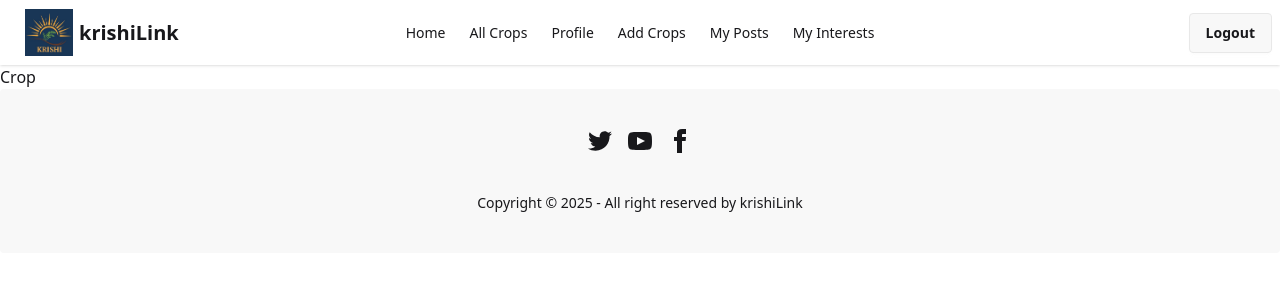
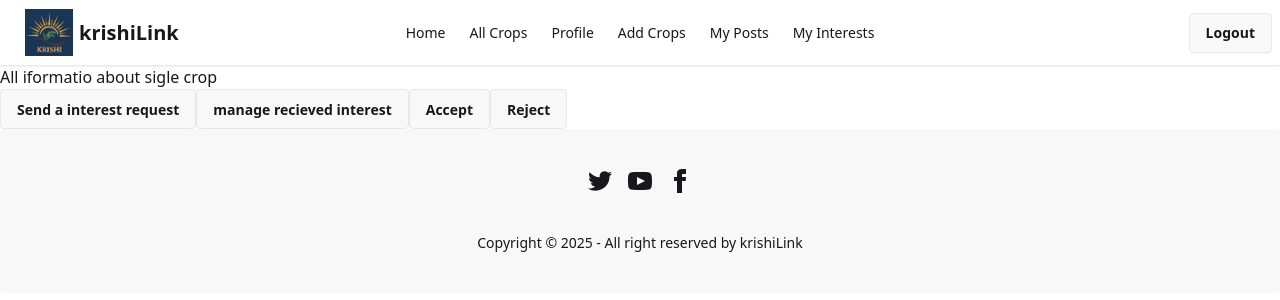
Before and after one commit to Muttaky/B12A10, a React (Vite) app: page /crops/1 in a window 1280 px wide. Shown: the top 300 px of the page. Built offline with nearby package versions, Linux system fonts and the light colour scheme; no server answers; sample sign-in values are in the browser's storage.

Commit message:
backBone

```diff
--- a/src/Crop.jsx
+++ b/src/Crop.jsx
@@ -1,7 +1,15 @@
 import React from "react";
 
 const Crop = () => {
-  return <div>Crop</div>;
+  return (
+    <div>
+      <h2>All iformatio about sigle crop</h2>
+      <button className="btn">Send a interest request</button>
+      <button className="btn">manage recieved interest</button>
+      <button className="btn">Accept</button>
+      <button className="btn">Reject</button>
+    </div>
+  );
 };
 
 export default Crop;
--- a/src/MyInterests.jsx
+++ b/src/MyInterests.jsx
@@ -4,6 +4,9 @@ const MyInterests = () => {
   return (
     <div>
       <h1>My Iterese</h1>
+      <button className="btn">Pending</button>
+      <button className="btn">Accepted</button>
+      <button className="btn">Rejected</button>
     </div>
   );
 };
--- a/src/MyPosts.jsx
+++ b/src/MyPosts.jsx
@@ -4,6 +4,8 @@ const MyPosts = () => {
   return (
     <div>
       <h1>My Posts</h1>
+      <button className="btn">Edit</button>
+      <button className="btn">Delet</button>
     </div>
   );
 };
```
